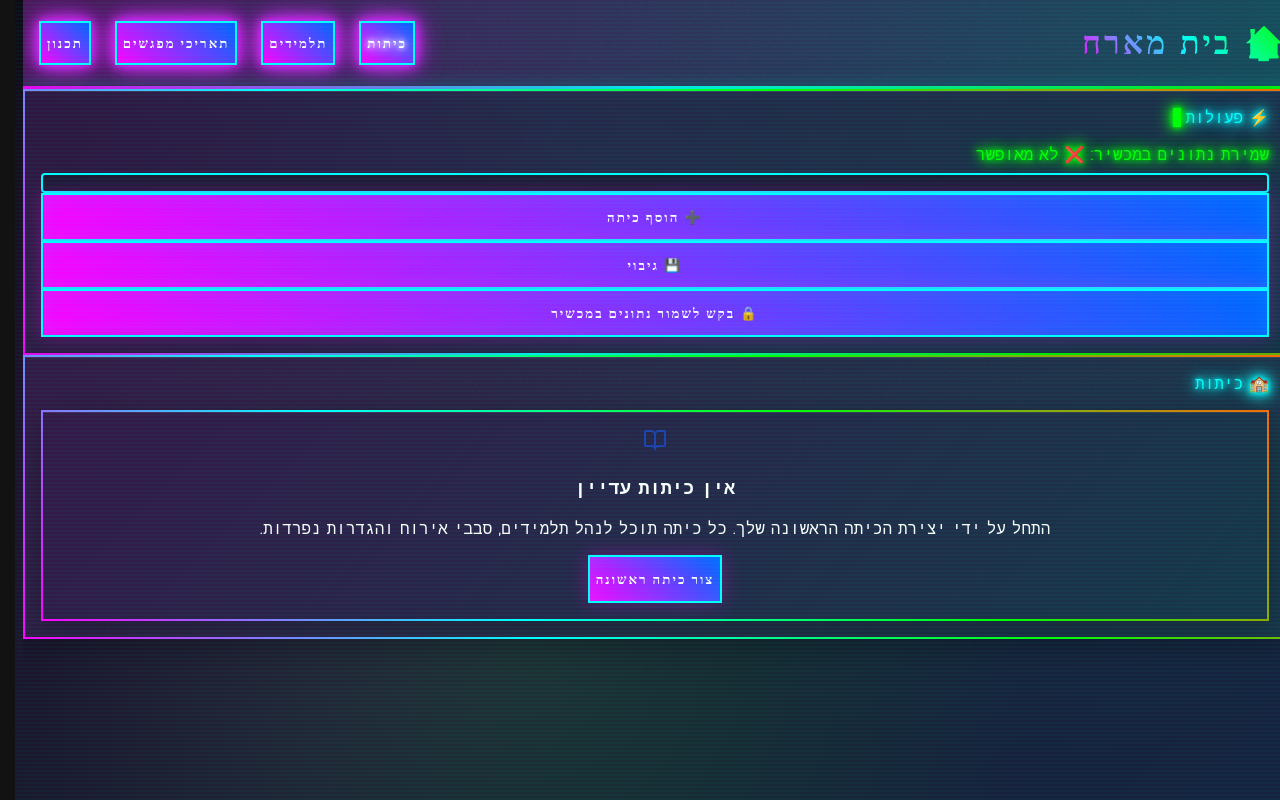
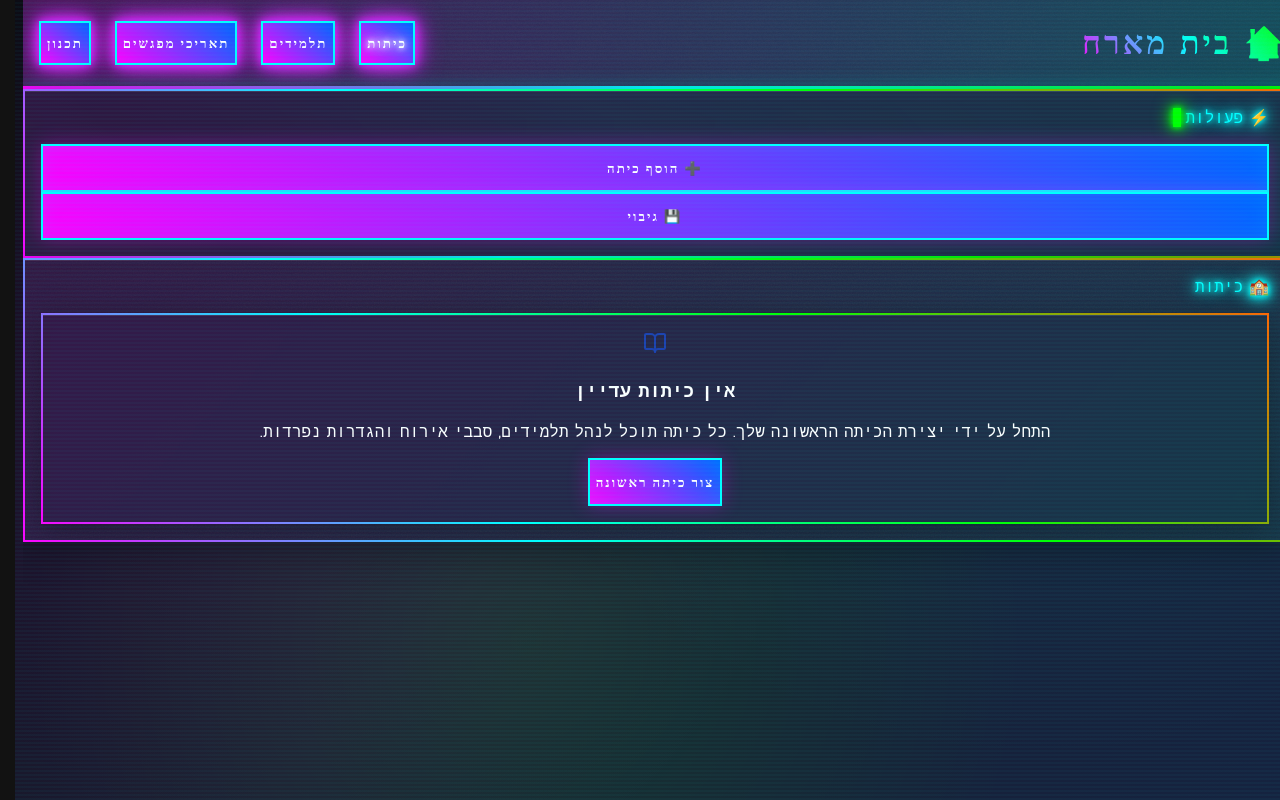
Before and after one commit to Yaronglp/hosting-house, a React (Vite) app: page / in a window 1280 px wide. Built offline with nearby package versions, Linux system fonts and the light colour scheme.

Commit message:
fix: remove unused functionality

```diff
--- a/src/App.tsx
+++ b/src/App.tsx
@@ -20,7 +20,7 @@ function App() {
   const [active, setActive] = useState('classes')
   const [currentClassId, setCurrentClassId] = useKV<string | null>('currentClassId', null)
   const [classes] = useClasses()
-  const { requestPersistence, ...storageRest } = useStorage()
+  const { requestPersistence } = useStorage()
   const { toasts, dismissToast, success, error } = useToast()
   const [showPasteModal, setShowPasteModal] = useState(false)
   const [currentClass, setCurrentClass] = useState<Class | null>(null)
@@ -39,26 +39,6 @@ function App() {
 
   const [classSettings] = useKV(currentClassId ? KV_KEYS.settings(currentClassId) : '', DEFAULT_SETTINGS)
   const groupSize = classSettings.groupSize
-
-  // Handle persistence request with user feedback
-  const handleRequestPersistence = async () => {
-    try {
-      const result = await requestPersistence()
-      if (result) {
-        success('✅ שמירת נתונים במכשיר הופעלה בהצלחה! הנתונים שלך מוגנים כעת.')
-      } else {
-        error('❌ לא ניתן להפעיל שמירת נתונים במכשיר. ייתכן שהדפדפן לא תומך או שהמשתמש דחה את הבקשה.')
-      }
-    } catch (err) {
-      error('❌ שגיאה בהפעלת שמירת נתונים במכשיר. אנא נסה שוב.')
-    }
-  }
-
-  // Map storage props to match StorageInfo interface
-  const storageProps = {
-    ...storageRest,
-    onRequestPersistence: handleRequestPersistence
-  }
 
   useEffect(() => {
     // Auto-request persistence on app load (silent)
@@ -97,7 +77,6 @@ function App() {
               onClassSelect={(classId) => {
                 setCurrentClassId(classId)
               }}
-              {...storageProps}
             />
           )}
 
@@ -105,34 +84,31 @@ function App() {
             <StudentsManagerView
               classInfo={currentClass}
               onPasteModalOpen={handlePasteModalOpen}
-              {...storageProps}
             />
           )}
 
           {active === 'students' && !currentClass && (
-            <EmptyView activeTab={active} {...storageProps} />
+            <EmptyView activeTab={active} />
           )}
 
           {active === 'rounds' && currentClass && (
             <RoundsManagerView
               classInfo={currentClass}
-              {...storageProps}
             />
           )}
 
           {active === 'rounds' && !currentClass && (
-            <EmptyView activeTab={active} {...storageProps} />
+            <EmptyView activeTab={active} />
           )}
 
           {active === 'plan' && currentClass && (
             <PlanView
               classInfo={currentClass}
-              {...storageProps}
             />
           )}
 
           {active === 'plan' && !currentClass && (
-            <EmptyView activeTab={active} {...storageProps} />
+            <EmptyView activeTab={active} />
           )}
         </div>
       </div>
--- a/src/components/common/ActionsSidebar.tsx
+++ b/src/components/common/ActionsSidebar.tsx
@@ -5,12 +5,6 @@ import { useToast } from '@/hooks/useToast'
 
 interface ActionsSidebarProps {
   activeTab: string
-  persisted: boolean | null
-  usage: number
-  quota: number | null
-  usagePercent: number
-  isRequesting: boolean
-  onRequestPersistence: () => void
   classesActions?: {
     addClass: () => void
     canOpenSettings: boolean
@@ -27,12 +21,6 @@ interface ActionsSidebarProps {
 
 export function ActionsSidebar({
   activeTab,
-  persisted,
-  usage,
-  quota,
-  usagePercent,
-  isRequesting,
-  onRequestPersistence,
   classesActions,
   studentsActions,
   roundsActions
@@ -45,15 +33,6 @@ export function ActionsSidebar({
           <CardTitle className="neon-text text-lg terminal-cursor">⚡ פעולות</CardTitle>
         </CardHeader>
         <CardContent className="flex flex-col gap-3">
-          <div className="text-sm neon-text-green padding-bottom-default">
-            שמירת נתונים במכשיר: {persisted === null ? '🔄 בודק…' : persisted ? '✅ מאופשר' : '❌ לא מאופשר'}
-          </div>
-          {isRequesting && (
-            <div className="text-xs text-neon-cyan mb-2">
-              🔄 מבקש הרשאה מהדפדפן...
-            </div>
-          )}
-          <div className="retro-loading-bar mb-2"></div>
           <div className="flex flex-col gap-3">
             {activeTab === 'classes' && classesActions && (
               <>
@@ -100,13 +79,6 @@ export function ActionsSidebar({
             <Button className="border-0 hologram w-full" onClick={() => backupAllDataToFile(error)}>
               💾 גיבוי
             </Button>
-            <Button
-              className="border-0 hologram w-full"
-              disabled={isRequesting || persisted === true}
-              onClick={onRequestPersistence}
-            >
-              {isRequesting ? '🔄 מבקש...' : persisted === true ? '✅ מאופשר' : '🔒 בקש לשמור נתונים במכשיר'}
-            </Button>
           </div>
         </CardContent>
       </Card>
--- a/src/components/views/ClassesManagerView.tsx
+++ b/src/components/views/ClassesManagerView.tsx
@@ -1,22 +1,15 @@
 import { ClassesManager } from '@/components/managers/ClassesManager'
 import { ActionsSidebar } from '@/components/common/ActionsSidebar'
 import { MainContent } from '@/components/layout/MainContent'
-import { StorageInfo } from '@/types/common'
 
-interface ClassesManagerViewProps extends StorageInfo {
+interface ClassesManagerViewProps {
   currentClassId: string | null
   onClassSelect: (classId: string) => void
 }
 
 export function ClassesManagerView({
   currentClassId,
-  onClassSelect,
-  persisted,
-  usage,
-  quota,
-  usagePercent,
-  isRequesting,
-  onRequestPersistence
+  onClassSelect
 }: ClassesManagerViewProps) {
   const manager = ClassesManager({ currentClassId, onClassSelect })
 
@@ -24,12 +17,6 @@ export function ClassesManagerView({
     <>
       <ActionsSidebar
         activeTab="classes"
-        persisted={persisted}
-        usage={usage}
-        quota={quota}
-        usagePercent={usagePercent}
-        isRequesting={isRequesting}
-        onRequestPersistence={onRequestPersistence}
         classesActions={{
           addClass: manager.actions.addClass,
           canOpenSettings: manager.actions.canOpenSettings,
--- a/src/components/views/EmptyView.tsx
+++ b/src/components/views/EmptyView.tsx
@@ -1,30 +1,17 @@
 import { ActionsSidebar } from '@/components/common/ActionsSidebar'
 import { MainContent } from '@/components/layout/MainContent'
-import { StorageInfo } from '@/types/common'
 
-interface EmptyViewProps extends StorageInfo {
+interface EmptyViewProps {
   activeTab: string
 }
 
 export function EmptyView({
-  activeTab,
-  persisted,
-  usage,
-  quota,
-  usagePercent,
-  isRequesting,
-  onRequestPersistence
+  activeTab
 }: EmptyViewProps) {
   return (
     <>
       <ActionsSidebar
         activeTab={activeTab}
-        persisted={persisted}
-        usage={usage}
-        quota={quota}
-        usagePercent={usagePercent}
-        isRequesting={isRequesting}
-        onRequestPersistence={onRequestPersistence}
       />
       <MainContent
         activeTab={activeTab}
--- a/src/components/views/PlanView.tsx
+++ b/src/components/views/PlanView.tsx
@@ -2,33 +2,21 @@ import { memo } from 'react'
 import { PlanManager } from '@/components/managers/PlanManager'
 import { ActionsSidebar } from '@/components/common/ActionsSidebar'
 import { MainContent } from '@/components/layout/MainContent'
-import { StorageInfo, ClassInfo } from '@/types/common'
+import { ClassInfo } from '@/types/common'
 
-interface PlanViewProps extends StorageInfo {
+interface PlanViewProps {
   classInfo: ClassInfo
 }
 
 const MemoizedPlanManager = memo(PlanManager)
 
 export function PlanView({
-  classInfo,
-  persisted,
-  usage,
-  quota,
-  usagePercent,
-  isRequesting,
-  onRequestPersistence
+  classInfo
 }: PlanViewProps) {
   return (
     <>
       <ActionsSidebar
         activeTab="plan"
-        persisted={persisted}
-        usage={usage}
-        quota={quota}
-        usagePercent={usagePercent}
-        isRequesting={isRequesting}
-        onRequestPersistence={onRequestPersistence}
       />
       <MainContent
         activeTab="plan"
--- a/src/components/views/RoundsManagerView.tsx
+++ b/src/components/views/RoundsManagerView.tsx
@@ -1,20 +1,14 @@
 import { RoundsManager } from '@/components/managers/RoundsManager'
 import { ActionsSidebar } from '@/components/common/ActionsSidebar'
 import { MainContent } from '@/components/layout/MainContent'
-import { StorageInfo, ClassInfo } from '@/types/common'
+import { ClassInfo } from '@/types/common'
 
-interface RoundsManagerViewProps extends StorageInfo {
+interface RoundsManagerViewProps {
   classInfo: ClassInfo
 }
 
 export function RoundsManagerView({
-  classInfo,
-  persisted,
-  usage,
-  quota,
-  usagePercent,
-  isRequesting,
-  onRequestPersistence
+  classInfo
 }: RoundsManagerViewProps) {
   const manager = RoundsManager({
     classId: classInfo.id,
@@ -25,12 +19,6 @@ export function RoundsManagerView({
     <>
       <ActionsSidebar
         activeTab="rounds"
-        persisted={persisted}
-        usage={usage}
-        quota={quota}
-        usagePercent={usagePercent}
-        isRequesting={isRequesting}
-        onRequestPersistence={onRequestPersistence}
         roundsActions={{
           addRound: manager.actions.addRound
         }}
--- a/src/components/views/StudentsManagerView.tsx
+++ b/src/components/views/StudentsManagerView.tsx
@@ -1,21 +1,15 @@
 import { StudentsManager } from '@/components/managers/StudentsManager'
 import { ActionsSidebar } from '@/components/common/ActionsSidebar'
 import { MainContent } from '@/components/layout/MainContent'
-import { StorageInfo, ClassInfo } from '@/types/common'
+import { ClassInfo } from '@/types/common'
 
-interface StudentsManagerViewProps extends StorageInfo {
+interface StudentsManagerViewProps {
   classInfo: ClassInfo
   onPasteModalOpen?: () => void
 }
 
 export function StudentsManagerView({
   classInfo,
-  persisted,
-  usage,
-  quota,
-  usagePercent,
-  isRequesting,
-  onRequestPersistence,
   onPasteModalOpen
 }: StudentsManagerViewProps) {
   const manager = StudentsManager({
@@ -28,12 +22,6 @@ export function StudentsManagerView({
     <>
       <ActionsSidebar
         activeTab="students"
-        persisted={persisted}
-        usage={usage}
-        quota={quota}
-        usagePercent={usagePercent}
-        isRequesting={isRequesting}
-        onRequestPersistence={onRequestPersistence}
         studentsActions={{
           addStudent: manager.actions.addStudent,
           pasteNames: onPasteModalOpen || manager.actions.pasteNames
```
